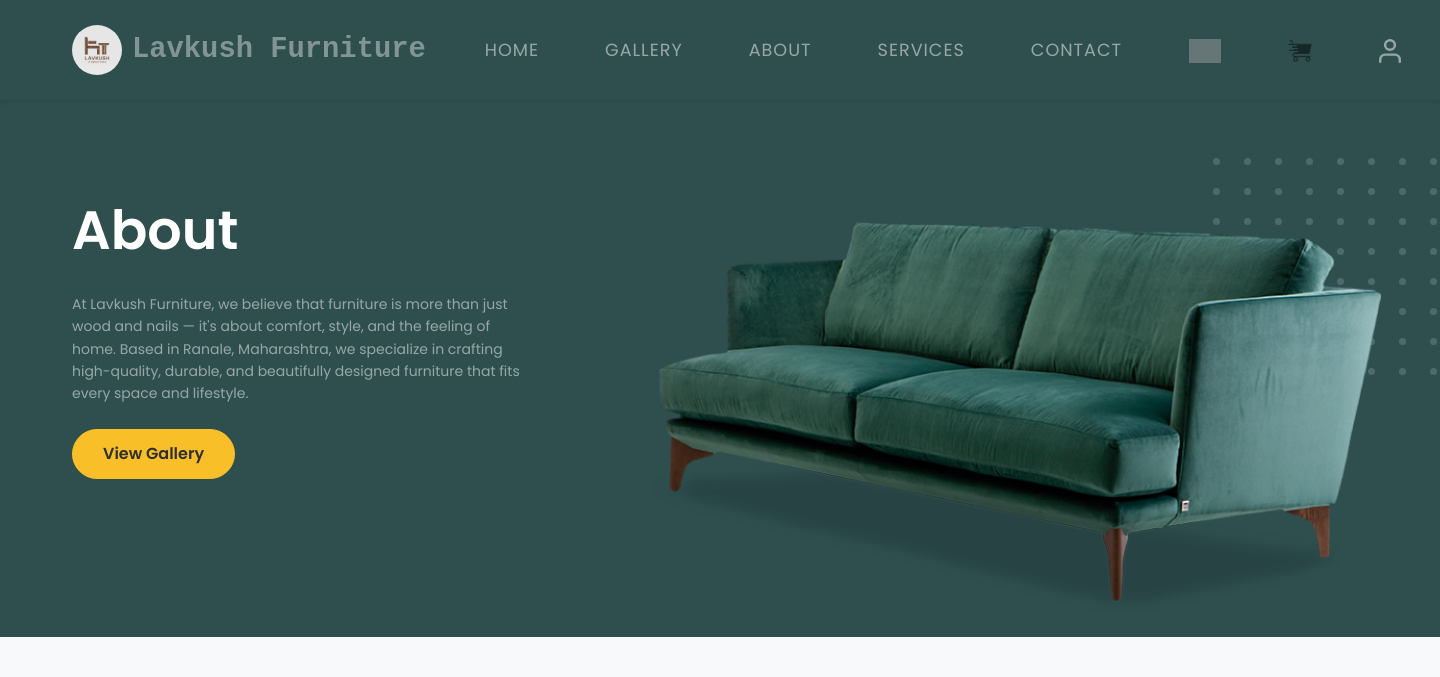
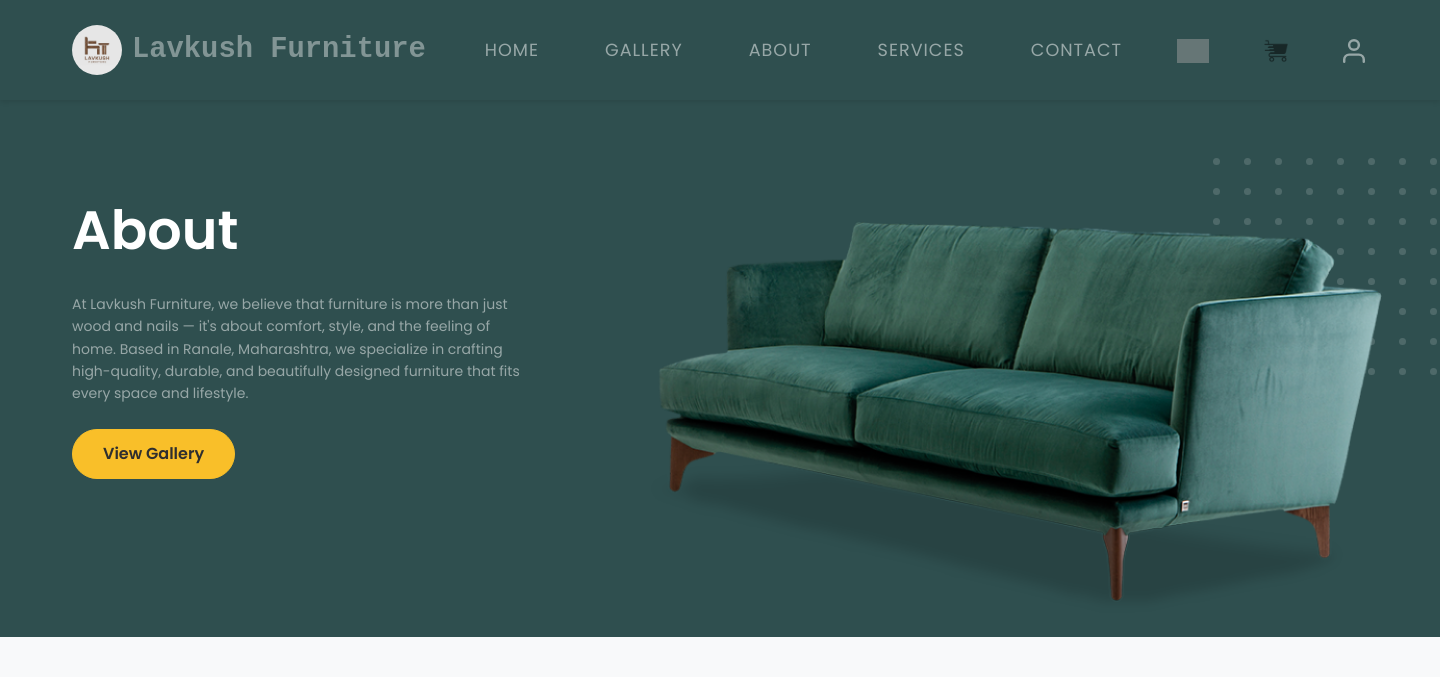
Before and after one commit to Jayeshkalkate/Lavkush_Furniture, a Django app: page /aboutus/ in a window 1440 px wide. Shown: the top 677 px of the page. Run offline with Django 5.2, Linux system fonts and the light colour scheme; a user stored in the database is signed in; some libraries are stand-ins or nearby versions; grey boxes are pictures that could not be loaded.

Commit message:
Adjust the spacing

```diff
--- a/templates/header.html
+++ b/templates/header.html
@@ -234,19 +234,19 @@
         <li class="nav-item"><a class="nav-link" href="{% url 'services' %}">Services</a></li>
         <li class="nav-item"><a class="nav-link" href="{% url 'contactus' %}">Contact</a></li>
 
-        <li class="nav-item ms-3">
+        <li class="nav-item ms-1">
           <a class="nav-link" href="{% url 'view_wishlist' %}">
             <img src="{% static 'images/wish-list.png' %}" alt="Wishlist" style="height: 24px;">
           </a>
         </li>
 
-        <li class="nav-item ms-3">
+        <li class="nav-item ms-1">
           <a class="nav-link" href="{% url 'cart:view_cart' %}">
             <img src="{% static 'images/shopping-cart.png' %}" alt="Cart" style="height: 24px;">
           </a>
         </li>
 
-        <li class="nav-item ms-3">
+        <li class="nav-item ms-1">
           <a class="nav-link" href="{% url 'userprofile' %}">
             <img src="{% static 'images/user.svg' %}" alt="User Profile" style="height: 24px;">
           </a>
```
